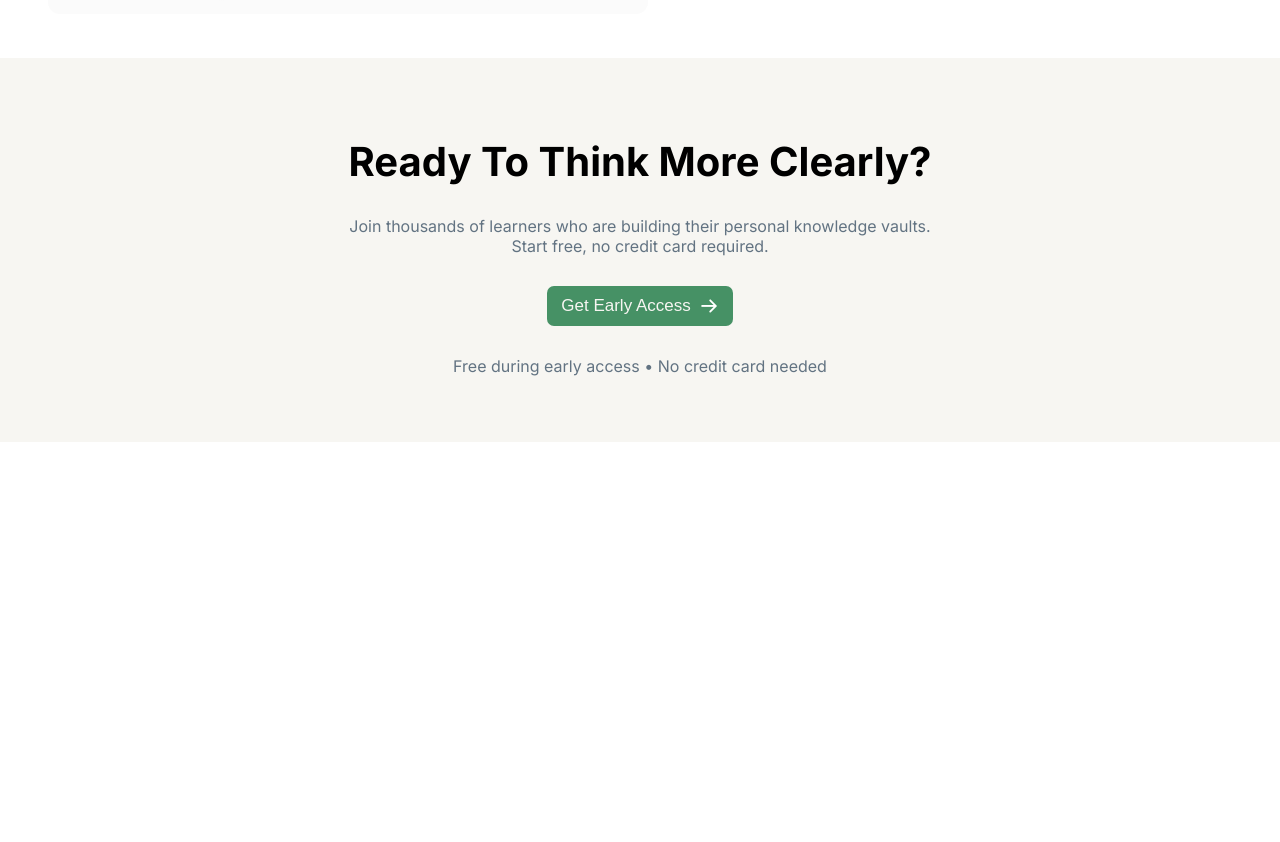
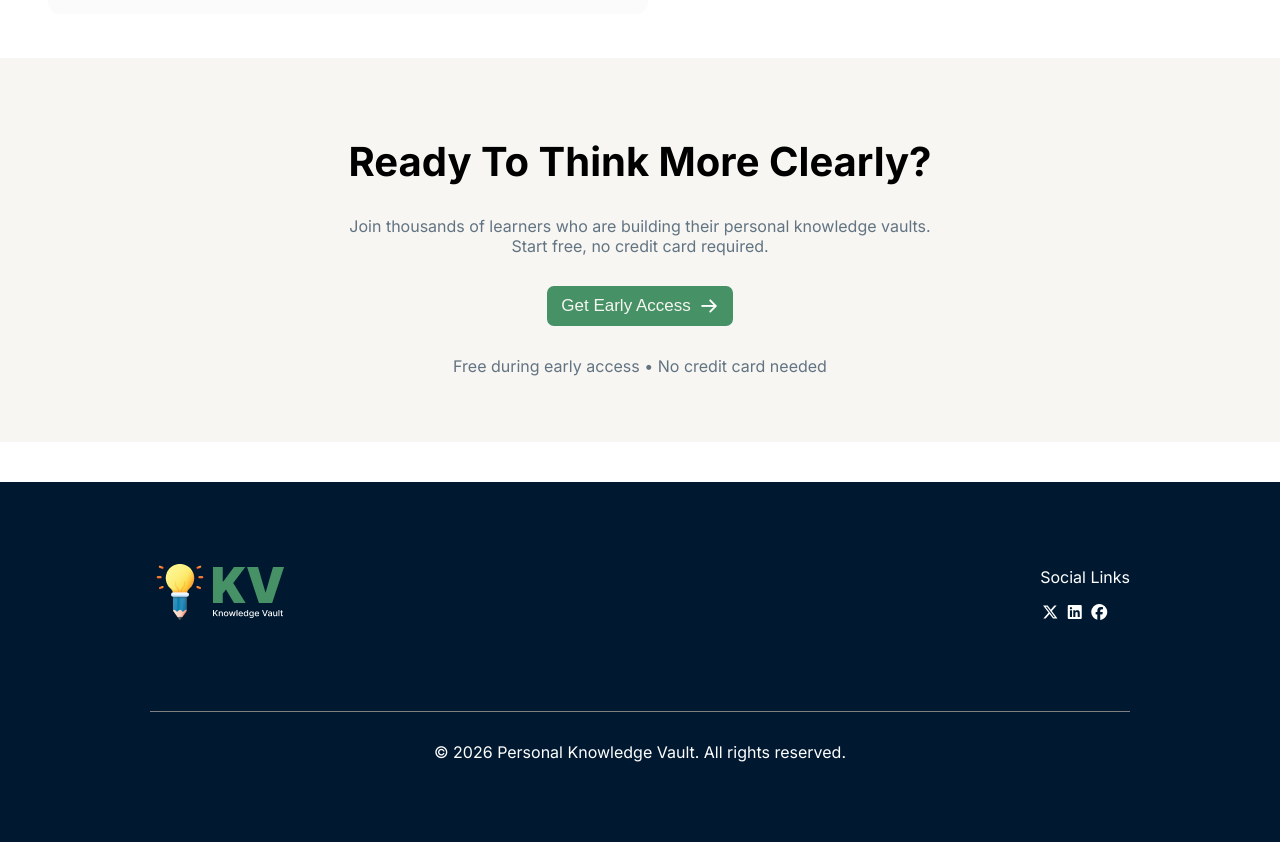
Before and after one commit to EsratJahanJui/B13-Assignment1, a plain HTML site: page index.html in a window 1280 px wide. Shown: the part 2167-3009 px from the top of the page. Before the commit the page ends 2649 px from the top, so only its background shows below. Drawn offline with Linux system fonts and the light colour scheme.

Commit message:
add footer section

```diff
--- a/index.html
+++ b/index.html
@@ -183,6 +183,28 @@
         </div>
       </section>
     </main>
+    <footer>
+      <section class="footer-container">
+        <div class="footer-content">
+          <div class="footer-top-content">
+            <div class="footer-logo">
+              <img src="./assets/logo-footer.png" alt="footer logo" />
+            </div>
+            <div class="social-links">
+              <div class="footer-text">Social Links</div>
+              <div class="social-icon">
+                <a href="#"><i class="fa-brands fa-x-twitter"></i></a>
+                <a href="#"><i class="fa-brands fa-linkedin"></i></a>
 
+                <a href="#"><i class="fa-brands fa-facebook"></i></a>
+              </div>
+            </div>
+          </div>
+        </div>
+        <div class="right-text">
+          © 2026 Personal Knowledge Vault. All rights reserved.
+        </div>
+      </section>
+    </footer>
   </body>
 </html>
--- a/style.css
+++ b/style.css
@@ -320,3 +320,48 @@ gap: 8px;
   transition: 1s;
   border: 2px solid #30b868;
 }
+
+/* footer */
+footer{
+  background-color: #001931;
+
+
+}
+.footer-container{
+ max-width: 1190 px;
+  margin: 0 auto;
+  padding: 80px 150px;
+  /* padding:80px; */
+
+
+}
+.footer-top-content{
+  display: flex;
+  align-items: center;
+  justify-content: space-between;
+  padding-bottom:85px;
+}
+.social-links{
+  color:#ffffff;
+}
+.social-links a{
+
+  color:#ffffff;
+
+
+}
+.social-links a i{
+  padding-top:17px;
+
+}
+
+.footer-content{
+
+  border-bottom: 1px solid grey;
+
+}
+.right-text{
+  padding-top:30px;
+  color:#ffffff;
+   text-align: center;
+}
```
